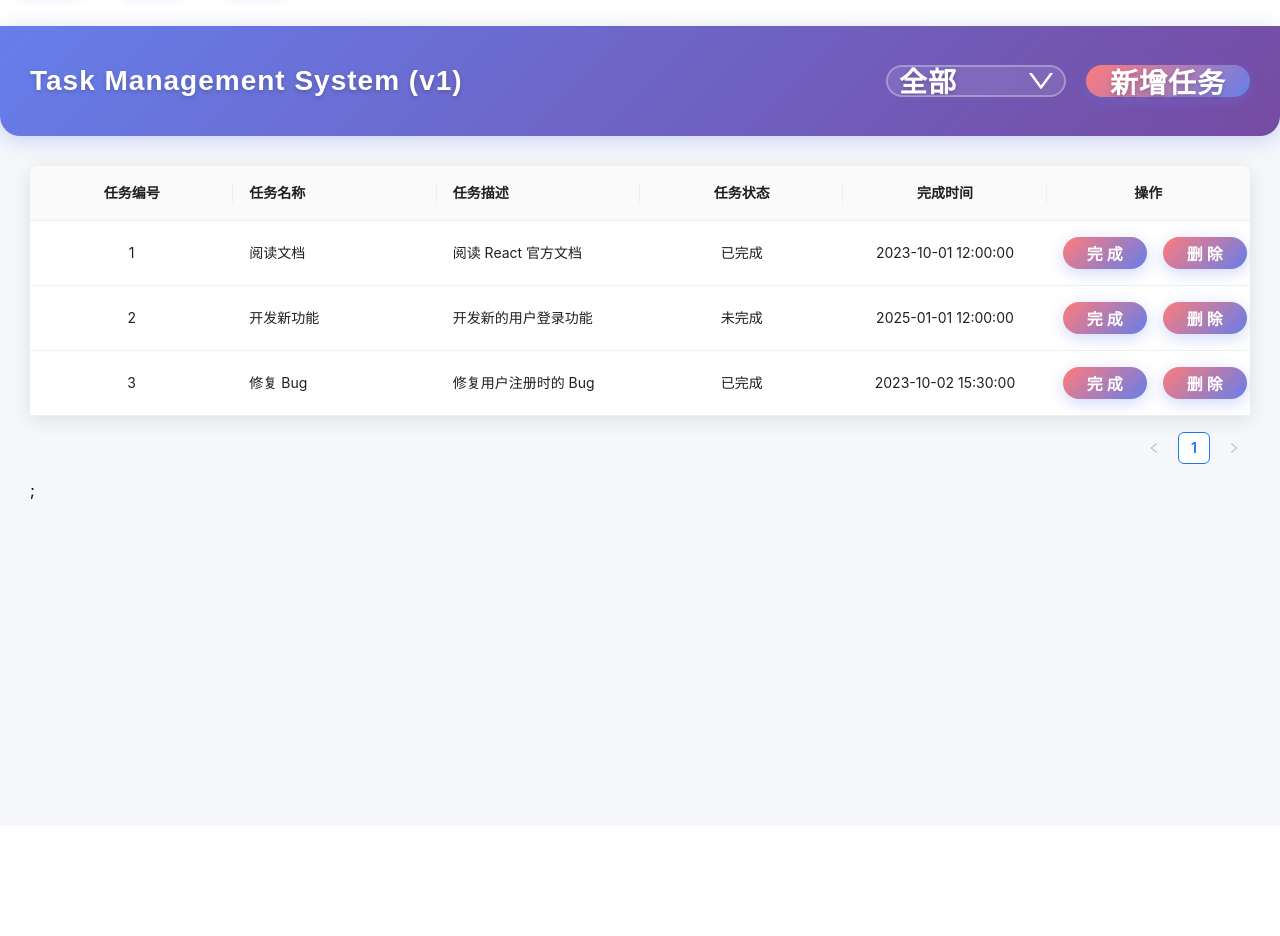
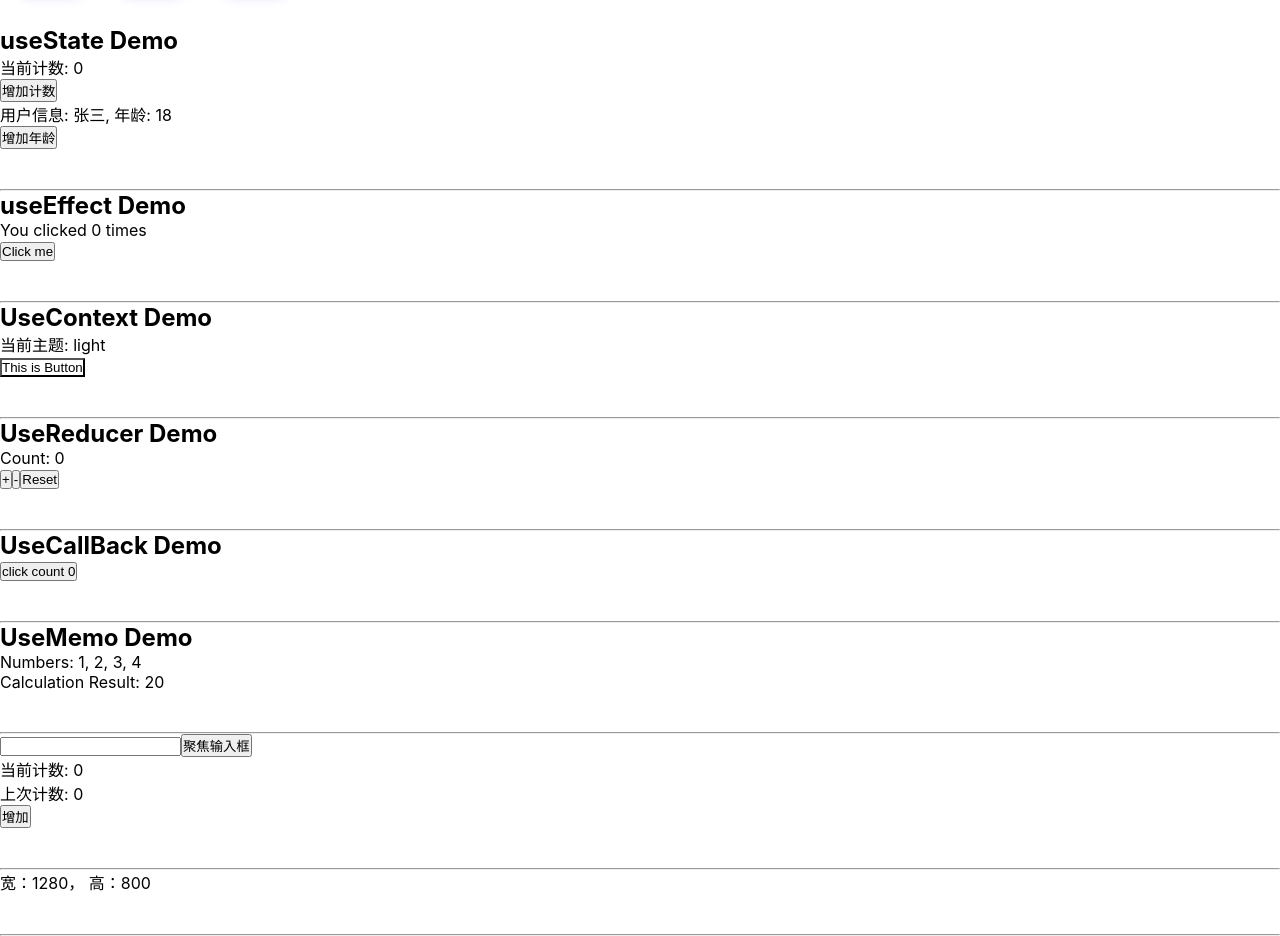
Before and after one commit to guguoyi/mytask, a React app in the folder myreact/: page / in a window 1280 px wide. Shown: the part 1224-2160 px from the top of the page. Before the commit the page ends 2050 px from the top, so only its background shows below. Built offline with nearby package versions, Linux system fonts and the light colour scheme.

Commit message:
myreact: add hooks

```diff
--- /dev/null
+++ b/myreact/src/hooks/UseCallBackDemo.js
@@ -0,0 +1,29 @@
+// useCallback 和 React.memo 结合使用实现组件的性能优化
+import React, { useCallback, useState } from "react";
+
+
+// Child component
+const MyButton = React.memo(function MyButton({ onClick, count }) {
+    console.log("MyButton rendered");
+    return <button onClick={onClick}>click count {count}</button>;
+})
+
+
+
+function UseCallBackDemo() {
+    const [count, setCount] = useState(0);
+
+    // 使用 useCallback 包裹 handleClick 函数
+    const handleClick = useCallback(() => {
+        setCount(c => c + 1);
+    }, []); // 依赖数组为空，handleClick 不会在组件重新渲染时创建新的函数
+
+    return (
+        <div>
+            <h2>UseCallBack Demo</h2>
+            <MyButton onClick={handleClick} count={count}></MyButton>
+        </div>
+    );
+}
+
+export default UseCallBackDemo;
--- /dev/null
+++ b/myreact/src/hooks/UseContextDemo.js
@@ -0,0 +1,16 @@
+
+import React, {useContext} from "react";
+export const ThemeContext = React.createContext("light");
+
+function UseContextDemo() {
+  const theme = useContext(ThemeContext);
+  return (
+    <div>
+      <h2>UseContext Demo</h2>
+      <p>当前主题: {theme}</p>
+      <button style={{background: theme === "dark" ? '#333' : '#fff'}}>This is Button</button>
+    </div>
+  );
+}
+
+export default UseContextDemo;
--- /dev/null
+++ b/myreact/src/hooks/UseCustomHookDemo.js
@@ -0,0 +1,32 @@
+import React, {useState, useEffect} from 'react';
+
+function UseWindowSize() {
+  const [windowSize, setWindowSize] = useState({
+    width: window.innerWidth,
+    height: window.innerHeight,
+  });
+
+  useEffect(() => {
+    function handleResize() {
+      setWindowSize({
+        width: window.innerWidth,
+        height: window.innerHeight,
+      });
+    }
+    window.addEventListener("resize", handleResize);
+    // handleResize();
+    return () => window.removeEventListener("resize", handleResize);
+  }, []);
+  return windowSize;
+}
+
+function UseCustomHook() {
+  let windowSize = UseWindowSize();
+
+  return (
+    <div>
+        宽：{windowSize.width}， 高：{windowSize.height}
+    </div>
+  );
+}
+export default UseCustomHook;
--- /dev/null
+++ b/myreact/src/hooks/UseEffectDemo.js
@@ -0,0 +1,27 @@
+import React, {useEffect, useState} from 'react';
+
+// useEffect 执行时机
+// - 不传递依赖数组 ：每次渲染后都执行
+// - 空数组 [] ：仅在挂载和卸载时执行
+// - 特定依赖 [value] ：依赖变化时执行
+const UseEffectDemo = () => {
+    const [count, setCount] = useState(0);
+    useEffect(() => {
+        console.log(`You clicked ${count} times`);
+        // 模拟组件卸载时的清理工作, count 拿到的是上一个闭包中的值
+        document.title = `You clicked ${count} times`;
+        return () => {
+            console.log('Component is being unmounted or count is changing', count);
+        };
+    }, [count]); // 依赖数组，只有当 count 改变时才会重新执行 useEffect
+
+    return (
+        <div>
+            <h2>useEffect Demo</h2>
+            <p>You clicked {count} times</p>
+            <button onClick={() => setCount(count + 1)}>Click me</button>
+        </div>
+    );
+}
+
+export default UseEffectDemo;
--- /dev/null
+++ b/myreact/src/hooks/UseMemoDemo.js
@@ -0,0 +1,23 @@
+import React, {useMemo} from "react";
+
+
+function expensiveCalculation(numbers) {
+    console.log("Calculating...");
+    return numbers.reduce((a, b) => a + b, 0) * 2;
+}
+
+function UseMemoDemo({numbers}) {
+    let calculationValue = useMemo(() => {
+        return expensiveCalculation(numbers);
+    }, [numbers]); // 仅当 numbers 改变时重新计算
+
+    return (
+        <div>
+            <h2>UseMemo Demo</h2>
+            <p>Numbers: {numbers.join(", ")}</p>
+            <p>Calculation Result: {calculationValue}</p>
+        </div>
+    )
+}
+
+export default UseMemoDemo;
--- /dev/null
+++ b/myreact/src/hooks/UseReducerDemo.js
@@ -0,0 +1,32 @@
+import React, {useReducer, useState} from "react";
+
+const initialState = {count: 0};
+
+function reducer(state, action) {
+    switch (action.type) {
+        case 'increment':
+        return {count: state.count + 1};
+        case 'decrement':
+        return {count: state.count - 1};
+        case 'reset':
+            return initialState;
+        default:
+    }
+}
+
+
+function UseReducerDemo() {
+    const [state, dispatch] = useReducer(reducer, initialState);
+
+    return (
+        <div>
+            <h2>UseReducer Demo</h2>
+            <p>Count: {state.count}</p>
+            <button onClick={() => dispatch({type: 'increment'})}>+</button>
+            <button onClick={() => dispatch({type: 'decrement'})}>-</button>
+            <button onClick={() => dispatch({type: 'reset'})}>Reset</button>
+        </div>
+    );
+}
+
+export default UseReducerDemo;
--- /dev/null
+++ b/myreact/src/hooks/UseRefDemo.js
@@ -0,0 +1,27 @@
+import React, {useState, useRef, useEffect} from "react"
+
+function UseRefDemo () {
+    const [count, setCount] = useState(0);
+    const prevCountRef = useRef(0);
+    const inputRef = useRef(null);
+
+    useEffect(() => {
+        prevCountRef.current = count;
+    })
+
+    const focusInput = () => {
+        inputRef.current.focus();
+    }
+
+    return (
+        <div>
+            <input ref={inputRef} type="text" />
+            <button onClick={focusInput}>聚焦输入框</button>
+            <p>当前计数: {count}</p>
+            <p>上次计数: {prevCountRef.current}</p>
+            <button onClick={() => setCount(count + 1)}>增加</button>
+        </div>
+    )
+}
+
+export default UseRefDemo;
--- /dev/null
+++ b/myreact/src/hooks/UseStateDemo.js
@@ -0,0 +1,21 @@
+import React, { useState } from 'react';
+
+// useState 特点
+// - 惰性初始化 ：初始值只在首次渲染时计算
+// - 状态更新合并 ：class 组件是合并，Hook 是替换
+// - 函数式更新 ： setState(prevState => prevState + 1)
+const UseStateDemo = function UseStateDemo() {
+    const [count, setCount] = useState(0);
+    const [user, setUser] = useState({"name": "张三", "age": 18});
+    return (
+        <div>
+            <h2>useState Demo</h2>
+            <p>当前计数: {count}</p>
+            <button onClick={() => setCount(count + 1)}>增加计数</button>
+            <p>用户信息: {user.name}, 年龄: {user.age}</p>
+            <button onClick={() => setUser({...user, age: user.age + 1})}>增加年龄</button>
+        </div>
+    )
+}
+
+export default UseStateDemo;
--- a/myreact/src/index.js
+++ b/myreact/src/index.js
@@ -10,6 +10,16 @@ import SynethicEventDemo from "./SynethicEventDemo";
 import AddEventForList from "./AddEventForList";
 // import TaskManagementSystem from "./TaskManagementSystem";
 import TaskManagementSystem1 from "./views/taskManager/TaskManagementSystem1";
+import UseStateDemo from "./hooks/UseStateDemo";
+import UseEffectDemo from "./hooks/UseEffectDemo";
+import UseContextDemo, {ThemeContext} from "./hooks/UseContextDemo";
+import UseReducerDemo from "./hooks/UseReducerDemo";
+import UseCallBackDemo from "./hooks/UseCallBackDemo";
+import UseMemoDemo from "./hooks/UseMemoDemo";
+import UseRefDemo from "./hooks/UseRefDemo";
+import UseCustomHook from "./hooks/UseCustomHookDemo";
+
+// const ThemeContext = React.createContext('light');
 
 const root = ReactDOM.createRoot(document.getElementById("root"));
 
@@ -151,7 +161,45 @@ root.render(
     <br></br>
     {/* <TaskManagementSystem></TaskManagementSystem> */}
 
-    <TaskManagementSystem1></TaskManagementSystem1>
+    {/* <TaskManagementSystem1></TaskManagementSystem1> */}
+
+    <UseStateDemo></UseStateDemo>
+    <br></br>
+    <br></br>
+    <hr></hr>
+    <UseEffectDemo></UseEffectDemo>
+
+    <br></br>
+    <br></br>
+    <hr></hr>
+
+    <ThemeContext.Provider value="light">
+        <UseContextDemo></UseContextDemo>
+    </ThemeContext.Provider>
+
+    <br></br>
+    <br></br>
+    <hr></hr>
+    <UseReducerDemo></UseReducerDemo>
+    <br></br>
+    <br></br>
+    <hr></hr>
+    <UseCallBackDemo></UseCallBackDemo>
+    <br></br>
+    <br></br>
+    <hr></hr>
+    <UseMemoDemo numbers={[1,2,3,4]}></UseMemoDemo>
+    <br></br>
+    <br></br>
+    <hr></hr>
+    <UseRefDemo></UseRefDemo>
+    <br></br>
+    <br></br>
+    <hr></hr>
+    <UseCustomHook></UseCustomHook>
+    <br></br>
+    <br></br>
+    <hr></hr>
   </>
 );
 
```
